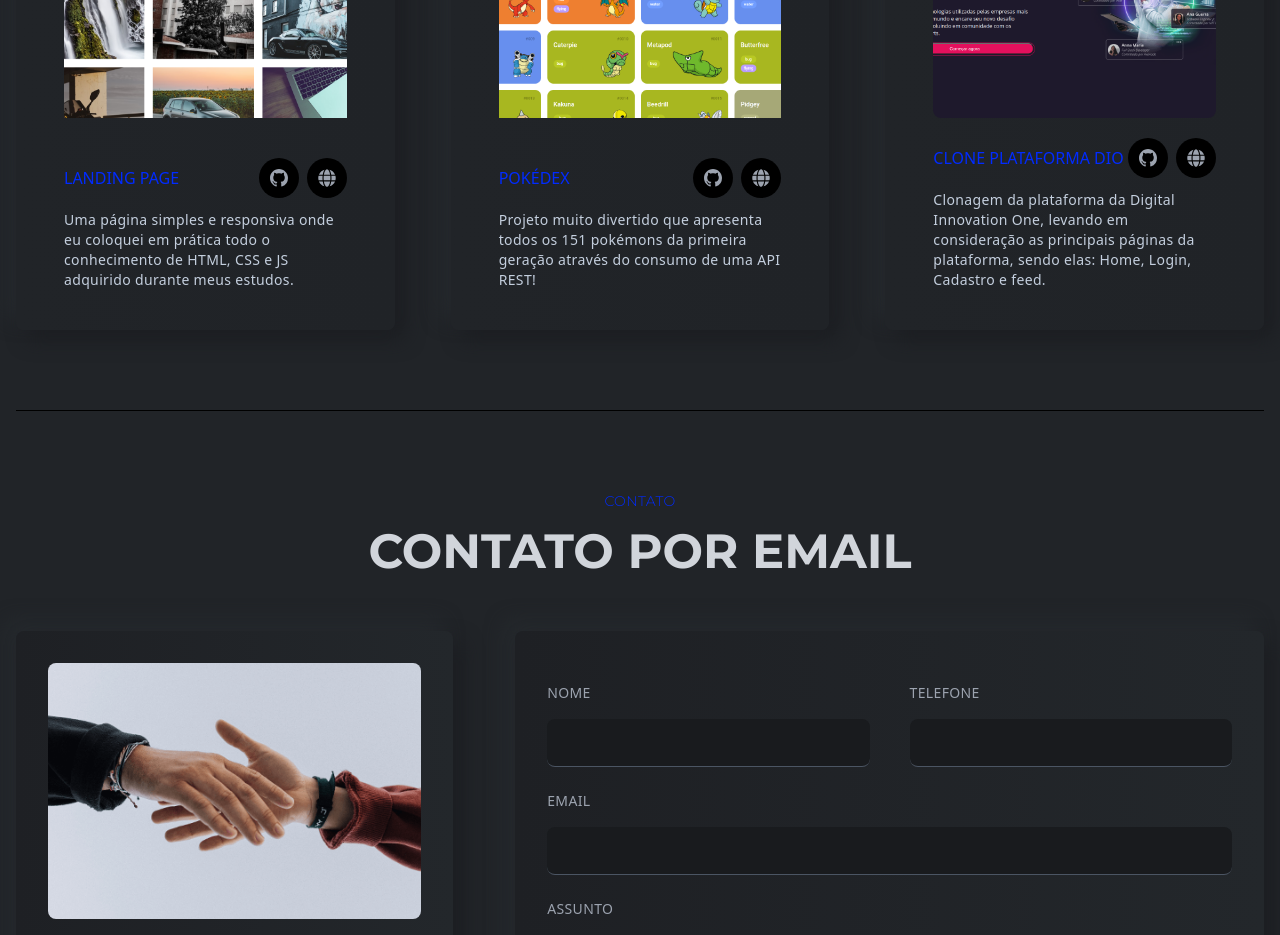
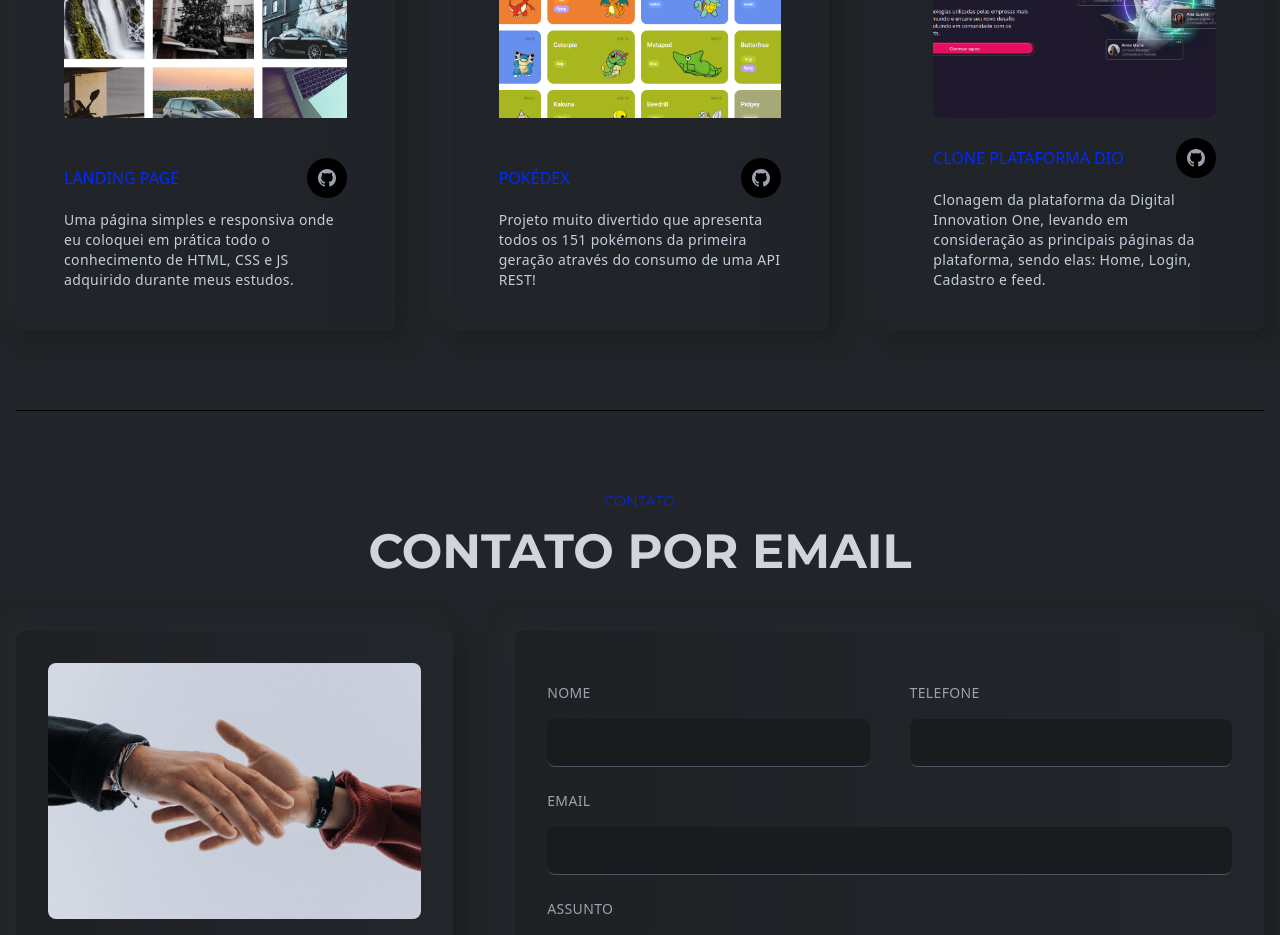
Before and after one commit to Lul4t3ch/portfolio-website, a React (Create React App) app: page / in a window 1280 px wide. Shown: the part 2520-3455 px from the top of the page. Built offline with nearby package versions, Linux system fonts and the light colour scheme.

Commit message:
alteraçoes no card de projetos

```diff
--- a/src/components/projects/Projects.js
+++ b/src/components/projects/Projects.js
@@ -46,7 +46,6 @@ const Projects = () => {
           CSS e JS adquirido durante meus estudos."
           src={projectFour}
           repo="https://github.com/Lul4t3ch/responsive-landing-page"
-          site="https://lul4t3ch.github.io/responsive-landing-page/"
         />
         <ProjectsCard
           title="POKÉDEX"
@@ -54,7 +53,6 @@ const Projects = () => {
            geração através do consumo de uma API REST!"
           src={projectFive}
           repo="https://github.com/Lul4t3ch/Pokedex"
-          site="#"
         />
         <ProjectsCard
           title="CLONE PLATAFORMA DIO"
@@ -63,7 +61,6 @@ const Projects = () => {
           Login, Cadastro e feed."
           src={projectSix}
           repo="https://github.com/Lul4t3ch/Clone-plataforma-DIO"
-          site="#"
         />
       </div>
     </section>
--- a/src/components/projects/ProjectsCard.js
+++ b/src/components/projects/ProjectsCard.js
@@ -22,9 +22,11 @@ const ProjectsCard = ({ title, des, src, repo, site }) => {
               <span className="text-lg w-10 h-10 rounded-full bg-black inline-flex justify-center items-center text-gray-400 hover:text-designColor duration-300 cursor-pointer">
                 <a href={repo}><BsGithub /></a>
               </span>
+             {site ? (
               <span className="text-lg w-10 h-10 rounded-full bg-black inline-flex justify-center items-center text-gray-400 hover:text-designColor duration-300 cursor-pointer">
-              <a href={site}><FaGlobe /></a>
+                <a href={site}><FaGlobe /></a>
               </span>
+             ) : ('')}
             </div>
           </div>
           <p className="text-sm tracking-wide mt-3 hover:text-gray-100 duration-300">
```
